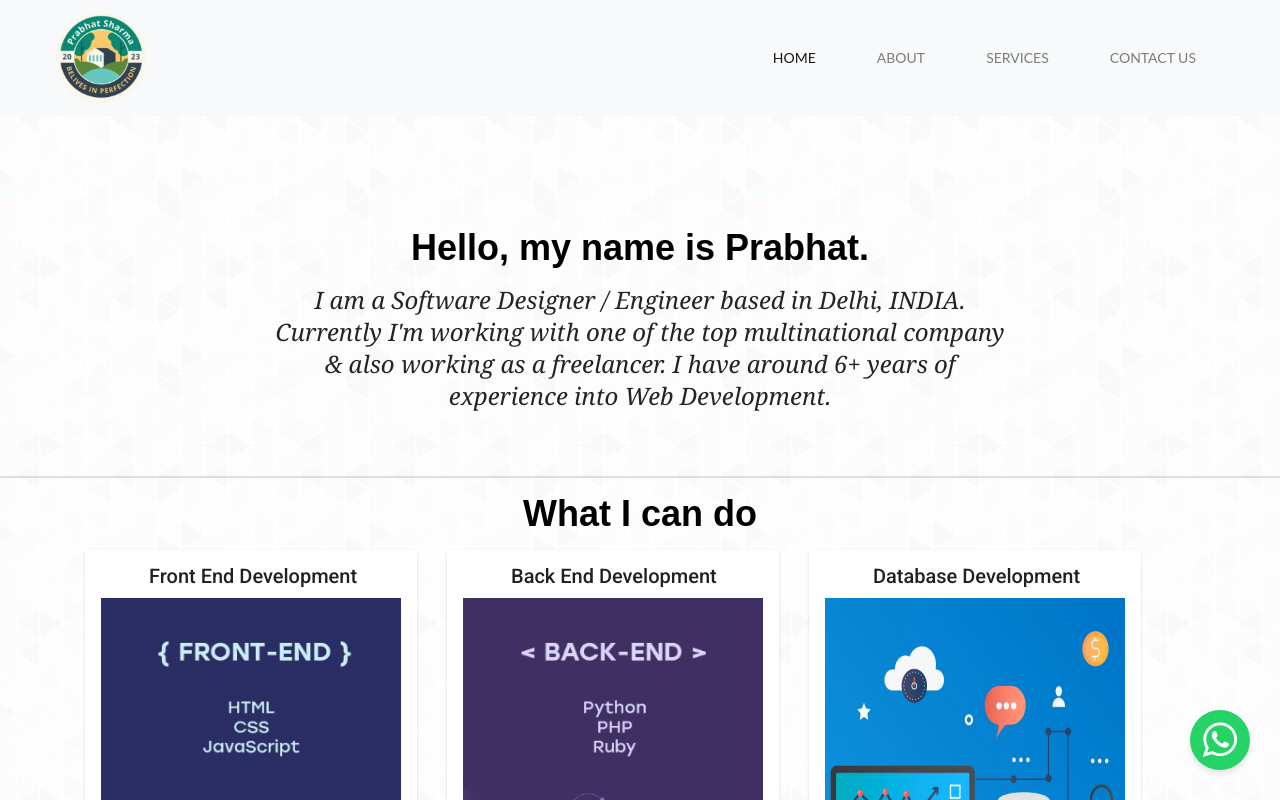
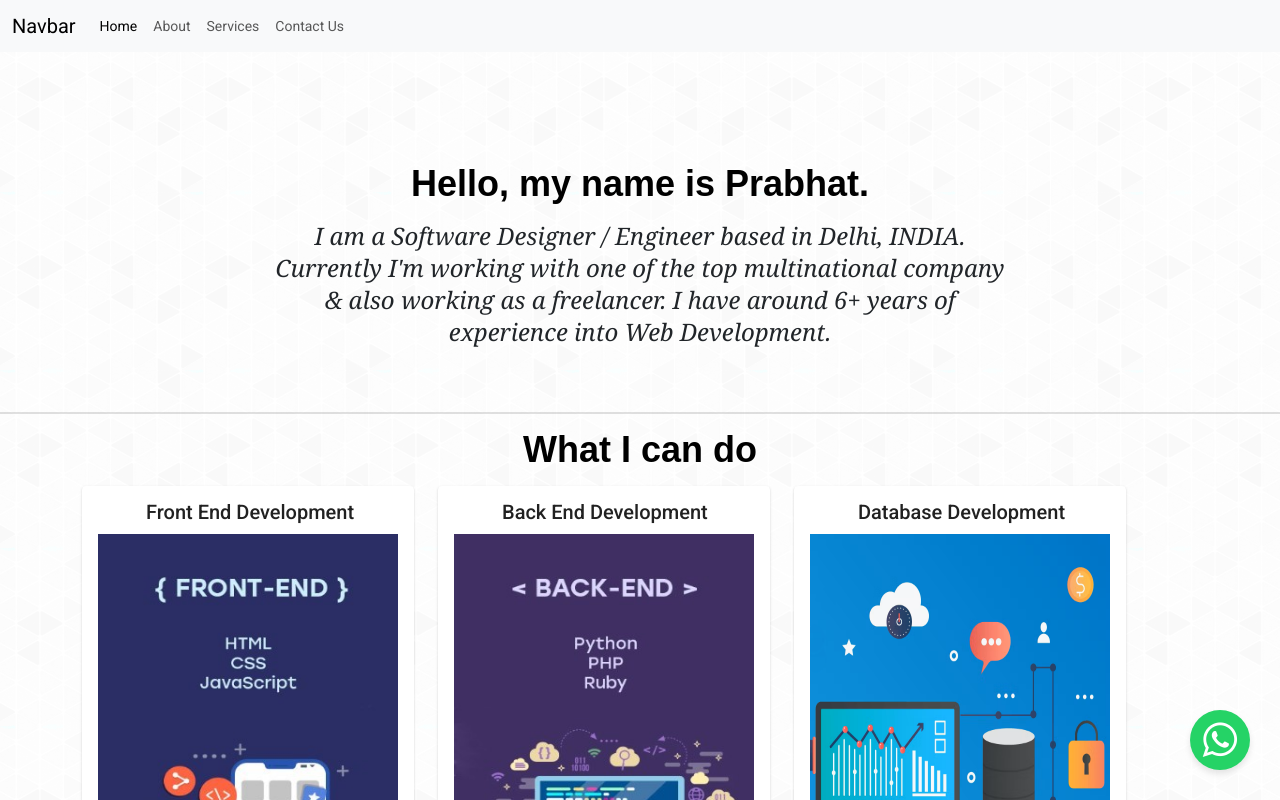
Before and after one commit to mtr-prabhat-sharma/portfolio, an Angular app: page / in a window 1280 px wide. Shown: the top 800 px of the page. Built offline with nearby package versions, Linux system fonts and the light colour scheme.

Commit message:
new header changes

```diff
--- a/src/app/components/header/header.component.html
+++ b/src/app/components/header/header.component.html
@@ -1,31 +1,5 @@
-<!-- <nav class="navbar navbar-expand-lg bg-body-tertiary custom-bg-color">
-    <div class="container-fluid">
-      <a class="navbar-brand" (click)="openHome()"><img src="../../../assets/images/logo2.png" alt="Logo"/></a>
-      <button class="navbar-toggler" type="button" data-toggle="collapse" data-target="#navbarNav" aria-controls="navbarNav" aria-expanded="false" aria-label="Toggle navigation">
-        <span class="navbar-toggler-icon"></span>
-      </button>
-      <div class="collapse navbar-collapse" id="navbarNav">
-        <ul class="navbar-nav">
-          <li class="nav-item">
-            <a style="color: white;" class="nav-link active" (click)="openHome()">Home</a>
-          </li>
-          <li class="nav-item">
-            <a class="nav-link"(click)="openAbout()">Abouts</a>
-          </li>
-          <li class="nav-item">
-            <a class="nav-link" (click)="openServices()">Servicess</a>
-          </li>
-          <li class="nav-item">
-            <a class="nav-link" (click)="openContactUs()">Contact Us</a>
-          </li>
-        </ul>
-      </div>
-    </div>
-</nav> -->
-
-
-<nav class="navbar navbar-expand-lg navbar-light bg-light">
-  <a class="navbar-brand" routerLink="/home"><img src="../../../assets/images/logo2.png" alt="Logo"/></a>
+<!-- <nav class="navbar navbar-expand-lg navbar-light bg-light">
+  <a class="navbar-brand" routerLink="/home"><span>P</span>RABHAT</a>
   <button class="navbar-toggler" type="button" data-toggle="collapse" data-target="#navbarNav" aria-controls="navbarNav" aria-expanded="false" aria-label="Toggle navigation" (click)="toogleMenu()">
     <span class="navbar-toggler-icon"></span>
   </button>
@@ -43,7 +17,24 @@
       <li class="nav-item">
         <a class="nav-link" routerLink="/contact-us">CONTACT US</a>
       </li>
-      <!-- Add more menu items here -->
+
     </ul>
   </div>
+</nav> -->
+
+<nav class="navbar navbar-expand-lg bg-body-tertiary">
+  <div class="container-fluid">
+    <a class="navbar-brand" href="#">Navbar</a>
+    <button class="navbar-toggler" type="button" data-bs-toggle="collapse" data-bs-target="#navbarNavAltMarkup" aria-controls="navbarNavAltMarkup" aria-expanded="false" aria-label="Toggle navigation">
+      <span class="navbar-toggler-icon"></span>
+    </button>
+    <div class="collapse navbar-collapse" id="navbarNavAltMarkup">
+      <div class="navbar-nav">
+        <a class="nav-link active" aria-current="page" routerLink="/home">Home</a>
+        <a class="nav-link" routerLink="/about">About</a>
+        <a class="nav-link" routerLink="/services">Services</a>
+        <a class="nav-link" routerLink="/contact-us">Contact Us</a>
+      </div>
+    </div>
+  </div>
 </nav>
--- a/src/app/components/header/header.component.scss
+++ b/src/app/components/header/header.component.scss
@@ -1,34 +1,34 @@
-.custom-bg-color {
-    //background-color: #577eff; !important;
-     background-color: #33485F !important;
-}
-.navbar-brand:hover {
-    cursor: pointer;
-}
-.navbar-nav .nav-link:hover {
-    cursor: pointer;
-    text-decoration: underline;
-}
-.navbar-brand {
-    margin-left: 2em;
-    img {
-        height: 90px;
-        width: 90px;
-        border-radius: 50px;
-    }
-}
-.navbar-collapse {
-    display: flex;
-    flex-direction: row-reverse;
+// .custom-bg-color {
+//     //background-color: #577eff; !important;
+//      background-color: #33485F !important;
+// }
+// .navbar-brand:hover {
+//     cursor: pointer;
+// }
+// .navbar-nav .nav-link:hover {
+//     cursor: pointer;
+//     text-decoration: underline;
+// }
+// .navbar-brand {
+//     margin-left: 2em;
+//     img {
+//         height: 90px;
+//         width: 90px;
+//         border-radius: 50px;
+//     }
+// }
+// .navbar-collapse {
+//     display: flex;
+//     flex-direction: row-reverse;
 
-}
-.navbar-nav {
-    margin-right: 60px;
-    gap: 45px;
-    font-size: 1em;
-    font-family:'Lucida Sans', 'Lucida Sans Regular', 'Lucida Grande', 'Lucida Sans Unicode', Geneva, Verdana, sans-serif
-}
-.nav-link {
-    color: white;
-    font-family: lato;
-}
+// }
+// .navbar-nav {
+//     margin-right: 60px;
+//     gap: 45px;
+//     font-size: 1em;
+//     font-family:'Lucida Sans', 'Lucida Sans Regular', 'Lucida Grande', 'Lucida Sans Unicode', Geneva, Verdana, sans-serif
+// }
+// .nav-link {
+//     color: white;
+//     font-family: lato;
+// }
--- a/src/index.html
+++ b/src/index.html
@@ -6,22 +6,13 @@
   <base href="/">
   <meta name="viewport" content="width=device-width, initial-scale=1">
   <link rel="icon" type="image/x-icon" href="favicon.ico">
-  <link href="https://cdn.jsdelivr.net/npm/bootstrap@5.3.1/dist/css/bootstrap.min.css" rel="stylesheet" integrity="sha384-4bw+/aepP/YC94hEpVNVgiZdgIC5+VKNBQNGCHeKRQN+PtmoHDEXuppvnDJzQIu9" crossorigin="anonymous">
-  <script src="https://cdn.jsdelivr.net/npm/bootstrap@5.3.1/dist/js/bootstrap.bundle.min.js" integrity="sha384-HwwvtgBNo3bZJJLYd8oVXjrBZt8cqVSpeBNS5n7C8IVInixGAoxmnlMuBnhbgrkm" crossorigin="anonymous"></script>
   <link rel="preconnect" href="https://fonts.gstatic.com">
   <link href="https://fonts.googleapis.com/css2?family=Roboto:wght@300;400;500&display=swap" rel="stylesheet">
-  <link href="https://fonts.googleapis.com/icon?family=Material+Icons" rel="stylesheet">
-  <link href="https://maxcdn.bootstrapcdn.com/font-awesome/4.2.0/css/font-awesome.min.css" rel="stylesheet">
   <link rel="stylesheet" href="https://cdnjs.cloudflare.com/ajax/libs/font-awesome/4.7.0/css/font-awesome.min.css">
-  <!-- Add this in your <head> section -->
-<link rel="stylesheet" href="https://maxcdn.bootstrapcdn.com/bootstrap/4.5.2/css/bootstrap.min.css">
-<script src="https://ajax.googleapis.com/ajax/libs/jquery/3.5.1/jquery.min.js"></script>
-<script src="https://cdnjs.cloudflare.com/ajax/libs/popper.js/1.16.0/umd/popper.min.js"></script>
-<script src="https://maxcdn.bootstrapcdn.com/bootstrap/4.5.2/js/bootstrap.min.js"></script>
-
+  <link href="https://cdn.jsdelivr.net/npm/bootstrap@5.3.2/dist/css/bootstrap.min.css" rel="stylesheet" integrity="sha384-T3c6CoIi6uLrA9TneNEoa7RxnatzjcDSCmG1MXxSR1GAsXEV/Dwwykc2MPK8M2HN" crossorigin="anonymous">
 </head>
 <body class="mat-typography">
   <app-root></app-root>
-
+  <script src="https://cdn.jsdelivr.net/npm/bootstrap@5.3.2/dist/js/bootstrap.bundle.min.js" integrity="sha384-C6RzsynM9kWDrMNeT87bh95OGNyZPhcTNXj1NW7RuBCsyN/o0jlpcV8Qyq46cDfL" crossorigin="anonymous"></script>
 </body>
 </html>
```
